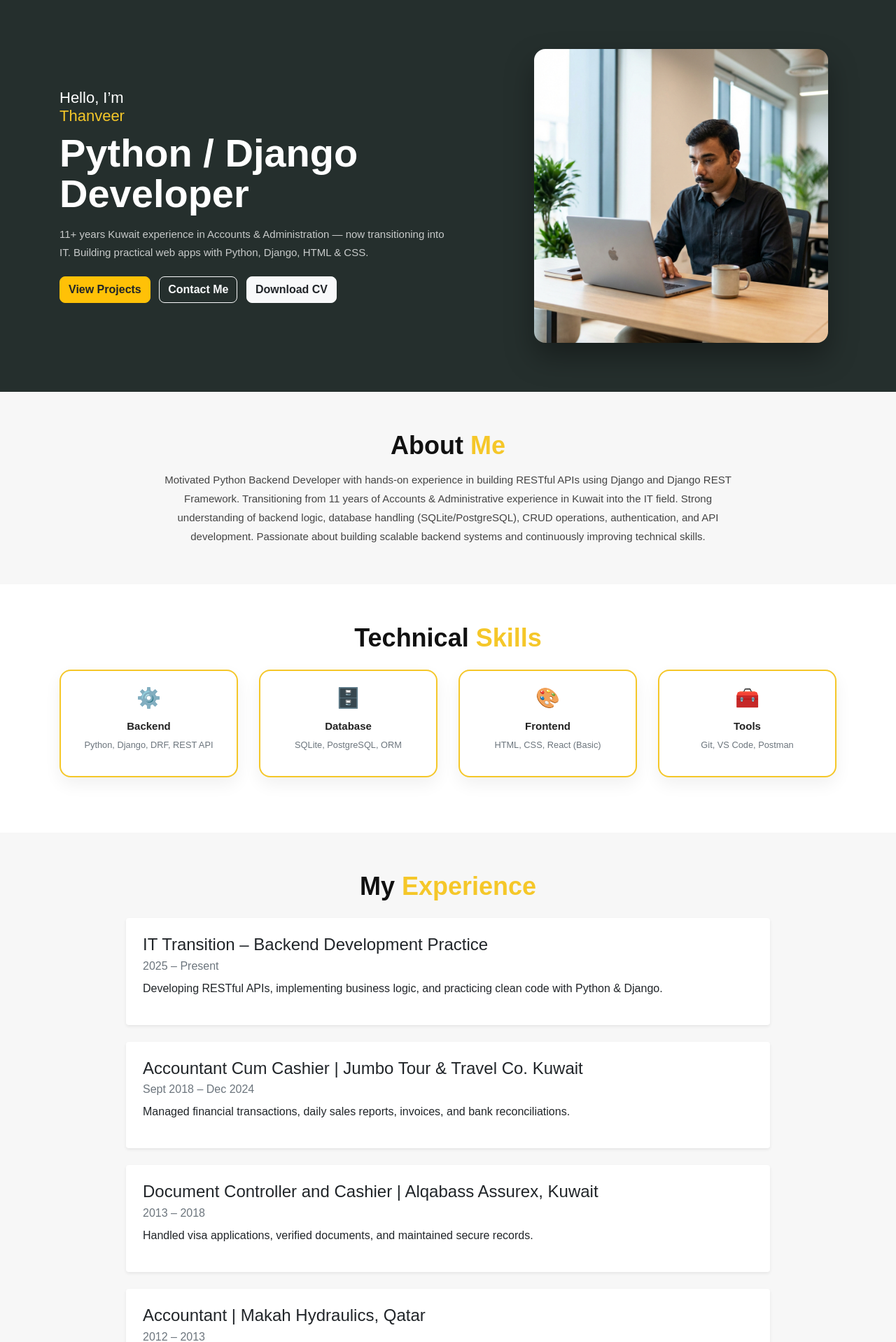
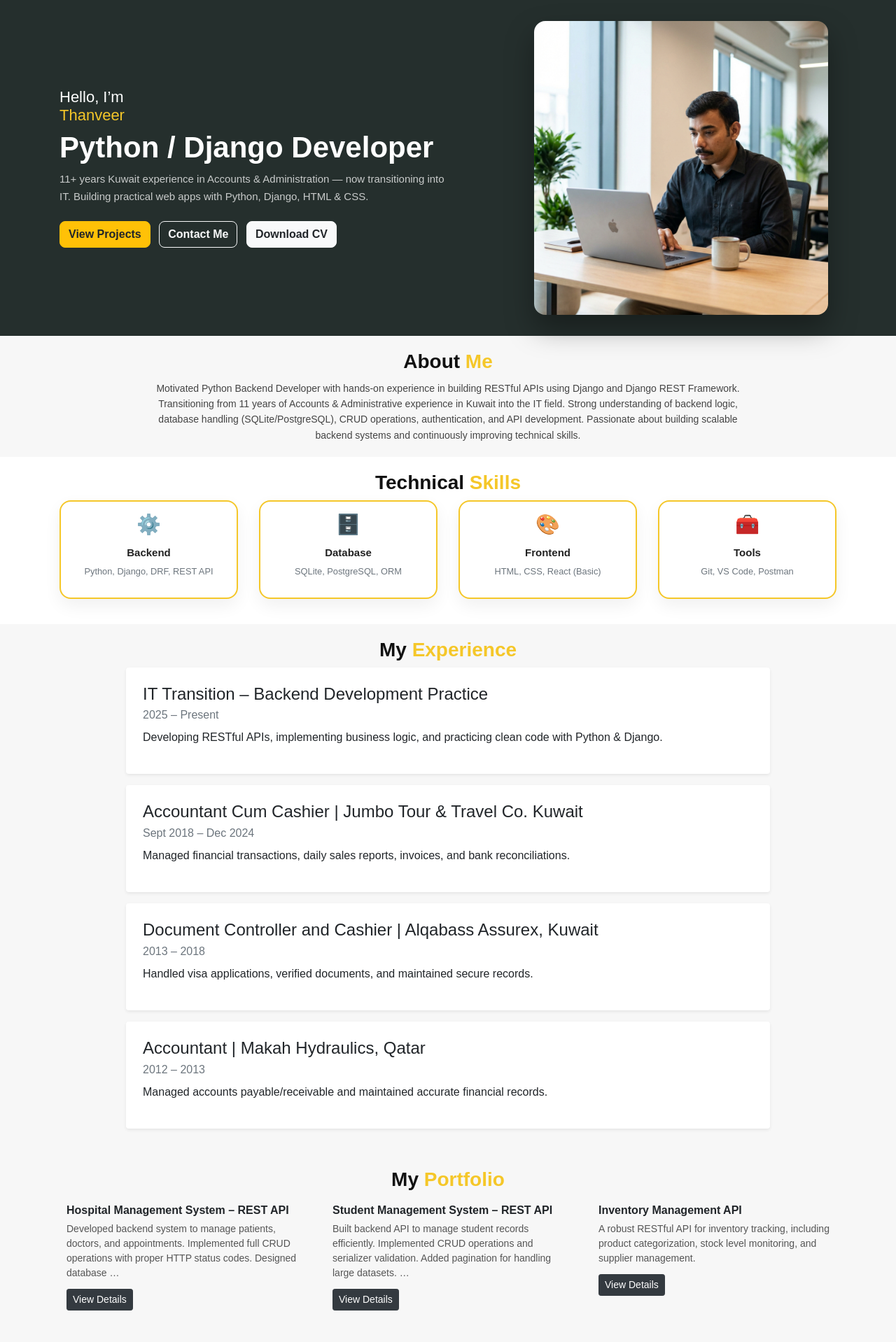
Before and after one commit to thanveercp/my_portfolio, a Django app: page / in a window 1280 px wide. Shown: the part 88-2006 px from the top of the page at 70% size. Run offline with Django 5.2, Linux system fonts and the light colour scheme; data comes from the database, SQL or seed files in the repository; both versions use the stored data as it was after the commit; some libraries are stand-ins or nearby versions.

Commit message:
Deployment updates: Project images, Compact UI, Settings for Vercel

```diff
--- a/config/wsgi.py
+++ b/config/wsgi.py
@@ -11,6 +11,11 @@ import os
 
 from django.core.wsgi import get_wsgi_application
 
+import sys
+
+# Add the project directory to the sys.path
+sys.path.insert(0, os.path.dirname(os.path.dirname(os.path.abspath(__file__))))
+
 os.environ.setdefault('DJANGO_SETTINGS_MODULE', 'config.settings')
 
 application = get_wsgi_application()
--- a/manage.py
+++ b/manage.py
@@ -6,6 +6,11 @@ import sys
 
 def main():
     """Run administrative tasks."""
+    # Add the project directory to the sys.path
+    base_dir = os.path.dirname(os.path.abspath(__file__))
+    if base_dir not in sys.path:
+        sys.path.insert(0, base_dir)
+
     os.environ.setdefault('DJANGO_SETTINGS_MODULE', 'config.settings')
     try:
         from django.core.management import execute_from_command_line
--- a/static/website/css/style.css
+++ b/static/website/css/style.css
@@ -1,8 +1,14 @@
  /* -------------------------
    BASE
 -------------------------- */
-* { box-sizing: border-box; }
-html { scroll-behavior: smooth; }
+ * {
+   box-sizing: border-box;
+ }
+
+ html {
+   scroll-behavior: smooth;
+ }
+
  body {
    margin: 0;
    font-family: "Poppins", Arial, sans-serif;
@@ -17,15 +23,18 @@ body {
    padding: 10px 0;
  }
 
-.logo_text{
+ .logo_text {
    font-size: 28px;
    font-weight: 700;
    color: #fff !important;
    text-decoration: none;
  }
-.logo_text span{ color: #f5c729; }
 
-.navbar-nav .nav-link{
+ .logo_text span {
+   color: #f5c729;
+ }
+
+ .navbar-nav .nav-link {
    color: #fff !important;
    font-weight: 600;
    text-transform: uppercase;
@@ -33,105 +42,118 @@ body {
    padding: 10px 14px;
    border-radius: 30px;
  }
-.navbar-nav .nav-link:hover{
+
+ .navbar-nav .nav-link:hover {
    color: #f5c729 !important;
  }
 
  /* -------------------------
    HERO
 -------------------------- */
-.hero_simple{
+ .hero_simple {
    background: #252f2d;
-  padding: 70px 0;
+   padding: 30px 0;
  }
 
-.hero_hello{
+ .hero_hello {
    color: #fff;
    font-size: 22px;
    margin-bottom: 10px;
  }
-.hero_name{ color: #f5c729; }
 
-.hero_title{
+ .hero_name {
+   color: #f5c729;
+ }
+
+ .hero_title {
    color: #fff;
-  font-size: 56px;
+   font-size: 42px;
    font-weight: 800;
    line-height: 1.05;
-  margin: 10px 0 15px;
+   margin: 5px 0 10px;
  }
 
-.hero_sub{
-  color: rgba(255,255,255,0.75);
+ .hero_sub {
+   color: rgba(255, 255, 255, 0.75);
    max-width: 560px;
    font-size: 15px;
    line-height: 1.7;
    margin-bottom: 22px;
  }
 
-.hero_buttons .btn{
+ .hero_buttons .btn {
    border-radius: 8px;
    font-weight: 700;
  }
 
-.profile-photo-wrap{
+ .profile-photo-wrap {
    text-align: center;
  }
-.profile-photo{
+
+ .profile-photo {
    width: 100%;
    max-width: 420px;
    border-radius: 16px;
-  box-shadow: 0 20px 40px rgba(0,0,0,0.35);
+   box-shadow: 0 20px 40px rgba(0, 0, 0, 0.35);
  }
 
  /* -------------------------
    SECTIONS
 -------------------------- */
-.section_light{
+ .section_light {
    background: #f7f7f7;
-  padding: 55px 0;
-}
-.section_white{
-  background: #fff;
-  padding: 55px 0;
+   padding: 20px 0;
  }
 
-.section_title{
-  font-size: 36px;
+ .section_white {
+   background: #fff;
+   padding: 20px 0;
+ }
+
+ .section_title {
+   font-size: 28px;
    font-weight: 800;
    margin: 0;
    text-align: center;
    color: #111;
  }
-.section_title span{ color: #f5c729; }
 
-.section_title.dark{ color: #111; }
+ .section_title span {
+   color: #f5c729;
+ }
 
-.section_text{
+ .section_title.dark {
+   color: #111;
+ }
+
+ .section_text {
    max-width: 850px;
-  margin: 14px auto 0;
+   margin: 10px auto 0;
    text-align: center;
-  line-height: 1.8;
+   line-height: 1.6;
    color: #444;
-  font-size: 15px;
+   font-size: 14px;
  }
 
  /* -------------------------
    SERVICES (COMPACT CARDS)
 -------------------------- */
-.service_card{
+ .service_card {
    background: #fff;
    border: 2px solid #f5c729;
    border-radius: 16px;
-  padding: 18px 12px;
+   padding: 12px 8px;
    text-align: center;
-  box-shadow: 0 10px 25px rgba(0,0,0,0.06);
+   box-shadow: 0 10px 25px rgba(0, 0, 0, 0.06);
    height: 100%;
  }
-.service_icon{
+
+ .service_icon {
    font-size: 28px;
    margin-bottom: 10px;
  }
-.service_card h4{
+
+ .service_card h4 {
    font-size: 15px;
    margin: 0;
    font-weight: 800;
@@ -141,27 +163,31 @@ body {
  /* -------------------------
    PORTFOLIO
 -------------------------- */
-.project_card{
-  background: #fff;
+ .project_card {
+   background: transparent;
    border-radius: 16px;
    overflow: hidden;
-  box-shadow: 0 10px 25px rgba(0,0,0,0.08);
+   /* box-shadow: 0 10px 25px rgba(0,0,0,0.08); */
  }
-.project_card img{
+
+ .project_card img {
    width: 100%;
    height: 220px;
    object-fit: cover;
    display: block;
  }
-.project_body{
-  padding: 14px;
+
+ .project_body {
+   padding: 10px;
  }
-.project_body h5{
+
+ .project_body h5 {
    margin: 0 0 6px;
    font-weight: 800;
    font-size: 16px;
  }
-.project_body p{
+
+ .project_body p {
    margin: 0 0 12px;
    color: #555;
    font-size: 14px;
@@ -170,11 +196,12 @@ body {
  /* -------------------------
    CONTACT
 -------------------------- */
-.contact_form .form-control{
+ .contact_form .form-control {
    border-radius: 10px;
-  padding: 12px 14px;
+   padding: 8px 10px;
  }
-.contact_note{
+
+ .contact_note {
    text-align: center;
    color: #444;
  }
@@ -182,24 +209,33 @@ body {
  /* -------------------------
    FOOTER
 -------------------------- */
-.footer_section{
+ .footer_section {
    background: #252f2d;
-  padding: 18px 0;
+   padding: 10px 0;
  }
-.footer_text{
+
+ .footer_text {
    margin: 0;
    text-align: center;
-  color: rgba(255,255,255,0.75);
+   color: rgba(255, 255, 255, 0.75);
    font-size: 13px;
  }
 
  /* -------------------------
    RESPONSIVE
 -------------------------- */
-@media (max-width: 991px){
-  .hero_title{ font-size: 42px; }
+ @media (max-width: 991px) {
+   .hero_title {
+     font-size: 42px;
    }
-@media (max-width: 576px){
-  .hero_title{ font-size: 34px; }
-  .navbar-nav .nav-link{ font-size: 13px; }
  }
+
+ @media (max-width: 576px) {
+   .hero_title {
+     font-size: 34px;
+   }
+
+   .navbar-nav .nav-link {
+     font-size: 13px;
+   }
+ }
--- a/templates/website/index.html
+++ b/templates/website/index.html
@@ -3,6 +3,7 @@
 <html lang="en">
 
 <head>
+  <link rel="icon" type="image/png" href="{% static 'website/images/favicon.png' %}">
   <meta charset="utf-8">
   <meta http-equiv="X-UA-Compatible" content="IE=edge">
   <meta name="viewport" content="width=device-width, initial-scale=1">
@@ -71,7 +72,7 @@
         </div>
 
         <!-- RIGHT -->
-        <div class="col-lg-5 mt-4 mt-lg-0">
+        <div class="col-lg-5 mt-2 mt-lg-0">
           <div class="profile-photo-wrap">
             <img src="{% static 'website/images/me.jpg' %}" alt="Thanveer" class="profile-photo">
           </div>
@@ -100,8 +101,8 @@
     <div class="container">
       <h2 class="section_title dark">Technical <span>Skills</span></h2>
 
-      <div class="row mt-4">
-        <div class="col-md-3 col-6 mb-4">
+      <div class="row mt-2">
+        <div class="col-md-3 col-6 mb-3">
           <div class="service_card">
             <div class="service_icon">⚙️</div>
             <h4>Backend</h4>
@@ -109,7 +110,7 @@
           </div>
         </div>
 
-        <div class="col-md-3 col-6 mb-4">
+        <div class="col-md-3 col-6 mb-3">
           <div class="service_card">
             <div class="service_icon">🗄️</div>
             <h4>Database</h4>
@@ -117,7 +118,7 @@
           </div>
         </div>
 
-        <div class="col-md-3 col-6 mb-4">
+        <div class="col-md-3 col-6 mb-3">
           <div class="service_card">
             <div class="service_icon">🎨</div>
             <h4>Frontend</h4>
@@ -125,7 +126,7 @@
           </div>
         </div>
 
-        <div class="col-md-3 col-6 mb-4">
+        <div class="col-md-3 col-6 mb-3">
           <div class="service_card">
             <div class="service_icon">🧰</div>
             <h4>Tools</h4>
@@ -140,28 +141,28 @@
   <section id="experience" class="section_light">
     <div class="container">
       <h2 class="section_title">My <span>Experience</span></h2>
-      <div class="row mt-4">
+      <div class="row mt-2">
         <div class="col-lg-10 mx-auto">
 
-          <div class="experience_item mb-4 p-4 bg-white rounded shadow-sm">
+          <div class="experience_item mb-3 p-4 bg-white rounded shadow-sm">
             <h4 class="mb-1">IT Transition – Backend Development Practice</h4>
             <p class="text-muted mb-2">2025 – Present</p>
             <p>Developing RESTful APIs, implementing business logic, and practicing clean code with Python & Django.</p>
           </div>
 
-          <div class="experience_item mb-4 p-4 bg-white rounded shadow-sm">
+          <div class="experience_item mb-3 p-4 bg-white rounded shadow-sm">
             <h4 class="mb-1">Accountant Cum Cashier | Jumbo Tour & Travel Co. Kuwait</h4>
             <p class="text-muted mb-2">Sept 2018 – Dec 2024</p>
             <p>Managed financial transactions, daily sales reports, invoices, and bank reconciliations.</p>
           </div>
 
-          <div class="experience_item mb-4 p-4 bg-white rounded shadow-sm">
+          <div class="experience_item mb-3 p-4 bg-white rounded shadow-sm">
             <h4 class="mb-1">Document Controller and Cashier | Alqabass Assurex, Kuwait</h4>
             <p class="text-muted mb-2">2013 – 2018</p>
             <p>Handled visa applications, verified documents, and maintained secure records.</p>
           </div>
 
-          <div class="experience_item mb-4 p-4 bg-white rounded shadow-sm">
+          <div class="experience_item mb-3 p-4 bg-white rounded shadow-sm">
             <h4 class="mb-1">Accountant | Makah Hydraulics, Qatar</h4>
             <p class="text-muted mb-2">2012 – 2013</p>
             <p>Managed accounts payable/receivable and maintained accurate financial records.</p>
@@ -177,15 +178,11 @@
     <div class="container">
       <h2 class="section_title">My <span>Portfolio</span></h2>
 
-      <div class="row mt-4">
+      <div class="row mt-2">
         {% for project in projects %}
-        <div class="col-md-4 mb-4">
+        <div class="col-md-4 mb-3">
           <div class="project_card">
-            {% if project.image %}
-            <img src="{{ project.image.url }}" alt="{{ project.title }}">
-            {% else %}
-            <img src="{% static 'website/images/default-project.png' %}" alt="{{ project.title }}">
-            {% endif %}
+            <!-- Image removed as per user request -->
             <div class="project_body">
               <h5>{{ project.title }}</h5>
               <p>{{ project.description|truncatewords:20 }}</p>
@@ -208,7 +205,7 @@
     <div class="container">
       <h2 class="section_title dark">My <span>Contact</span></h2>
 
-      <div class="row justify-content-center mt-4">
+      <div class="row justify-content-center mt-2">
         <div class="col-md-8">
           <form class="contact_form" method="post" action="#">
             {% csrf_token %}
```
Also changed, not shown: config/settings.py (+2 -5 lines), generate_placeholders.py (added, +105 -0 lines), update_projects.py (added, +100 -0 lines), db.sqlite3, static/website/images/favicon.png (added), static/website/images/hospital_dashboard.png (added), static/website/images/hospital_dashboard_v2.png (added), static/website/images/inventory_dashboard.png (added), static/website/images/inventory_dashboard_v2.png (added), static/website/images/student_dashboard.png (added), static/website/images/student_dashboard_v2.png (added). Lines whose indentation alone changed are shown as unchanged.
